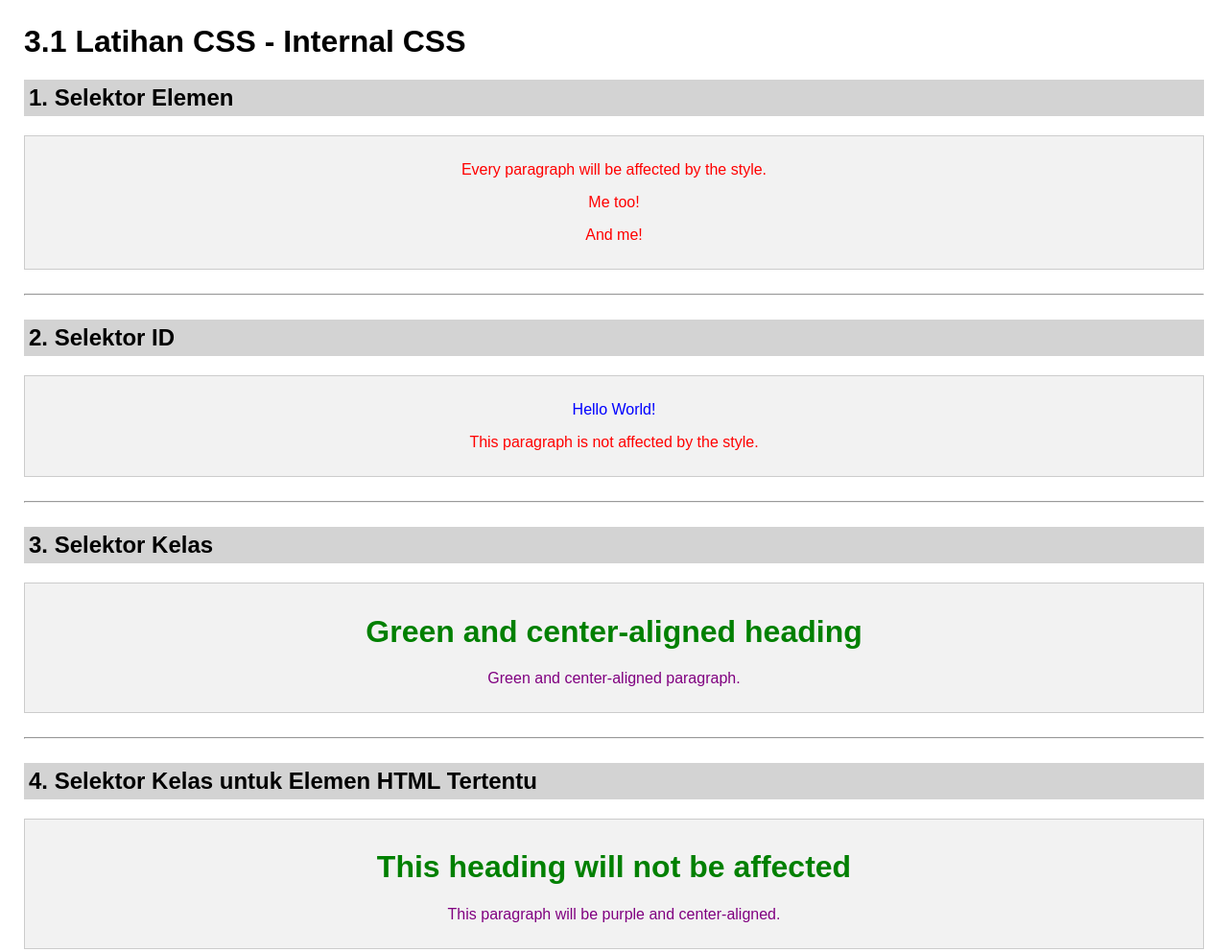
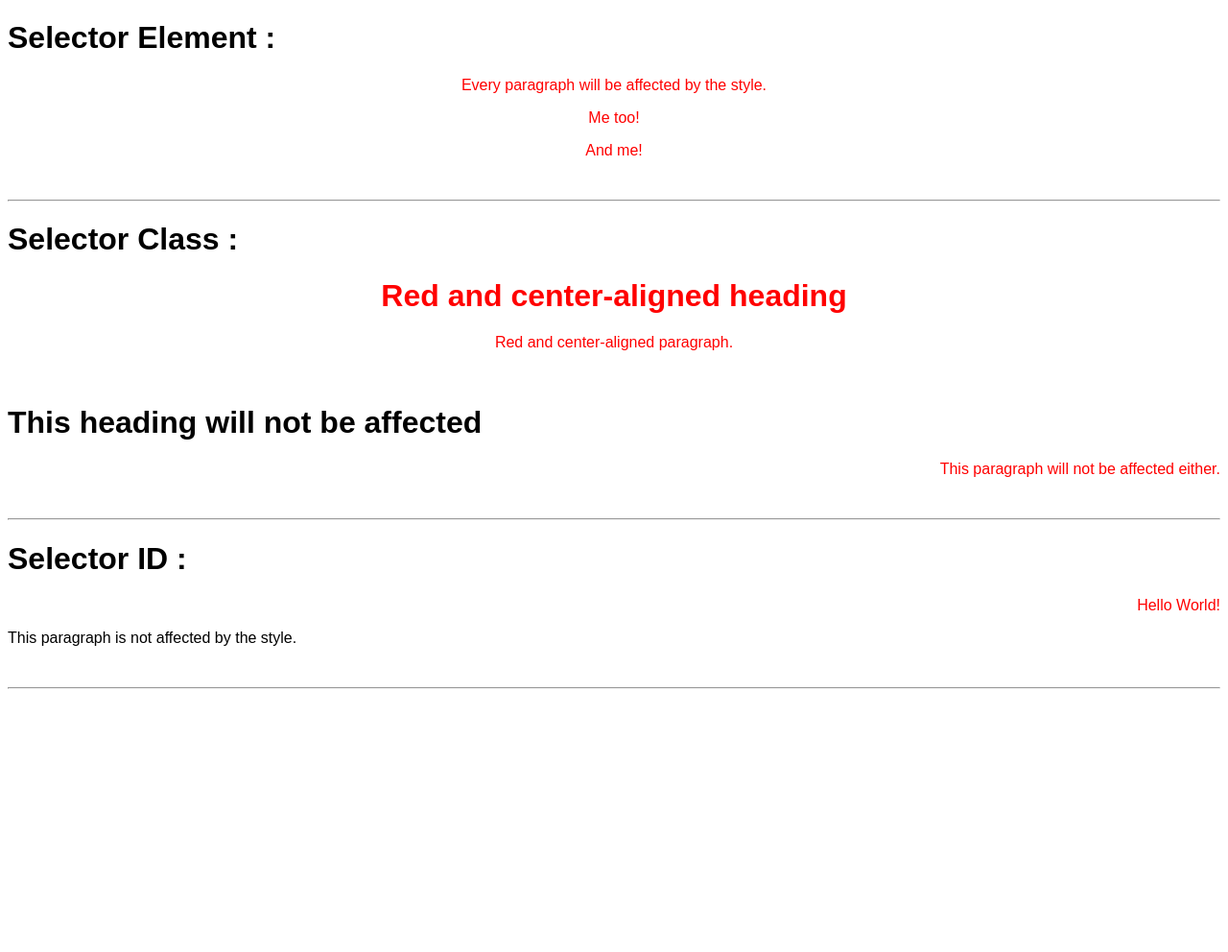
Before and after one commit to Axelouss/praktikum.02, a plain HTML site: page internal.html in a window 1280 px wide. Shown: the whole page at 96% size. After the commit the page ends 800 px from the top, so only its background shows below. Drawn offline with Linux system fonts and the light colour scheme.

Commit message:
internal.html

```diff
--- a/internal.html
+++ b/internal.html
@@ -1,87 +1,68 @@
 <!DOCTYPE html>
-<html lang="id">
+<html lang="en">
 <head>
     <meta charset="UTF-8">
     <meta name="viewport" content="width=device-width, initial-scale=1.0">
-    <title>Latihan CSS Internal</title>
+    <title>Internal CSS</title>
     <style>
-        body {
+
+        *{
             font-family: Arial, Helvetica, sans-serif;
-            background-color: white;
-            color: black;
-            margin: 25px;
         }
 
-        h2 {
-            background-color: lightgray;
-            padding: 5px;
-        }
 
-        hr {
-            margin: 25px 0;
-        }
-
-        .hasil {
-            background-color: #f2f2f2;
-            padding: 10px;
-            border: 1px solid #ccc;
-        }
-
-        p {
+        .selector-class1 p {
             text-align: center;
             color: red;
         }
-
-        #para1 {
+        .selector-class2{
             text-align: center;
-            color: blue;
+            color: red;
+        }
+        .selector-class3 p{
+            color: red;
+            text-align: right;
         }
 
-        .center {
-            text-align: center;
-            color: green;
-        }
 
-        p.center {
-            text-align: center;
-            color: purple;
+        #selector-id{
+            color: red;
+            text-align: right;
         }
     </style>
 </head>
 <body>
 
-    <h1>3.1 Latihan CSS - Internal CSS</h1>
-
-    <h2>1. Selektor Elemen</h2>
-    <div class="hasil">
+    <h1>Selector Element :</h1>
+    <div class="selector-class1">
         <p>Every paragraph will be affected by the style.</p>
-        <p>Me too!</p>
-        <p>And me!</p>
+        <p id="para1">Me too!</p>
+        <p>And me!</p>
     </div>
-
+    <br>
     <hr>
 
-    <h2>2. Selektor ID</h2>
-    <div class="hasil">
-        <p id="para1">Hello World!</p>
+    <h1>Selector Class :</h1>
+    <div class="selector-class2">
+        <h1>Red and center-aligned heading</h1>
+        <p>Red and center-aligned paragraph.</p>
+    </div>
+    <br>
+
+    <div class="selector-class3">
+        <h1>This heading will not be affected</h1>
+        <p>This paragraph will not be affected either.</p>
+    </div>
+    <br>
+    <hr>
+
+
+    <h1>Selector ID :</h1>
+    <div>
+        <p id="selector-id">Hello World!</p>
         <p>This paragraph is not affected by the style.</p>
     </div>
-
+    <br>
     <hr>
-
-    <h2>3. Selektor Kelas</h2>
-    <div class="hasil">
-        <h1 class="center">Green and center-aligned heading</h1>
-        <p class="center">Green and center-aligned paragraph.</p>
-    </div>
-
-    <hr>
-
-    <h2>4. Selektor Kelas untuk Elemen HTML Tertentu</h2>
-    <div class="hasil">
-        <h1 class="center">This heading will not be affected</h1>
-        <p class="center">This paragraph will be purple and center-aligned.</p>
-    </div>
-
 </body>
 </html>
```
